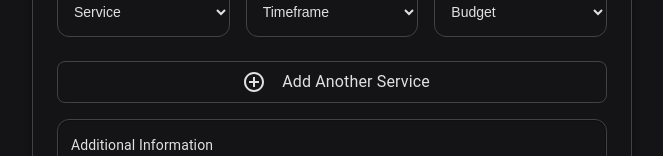
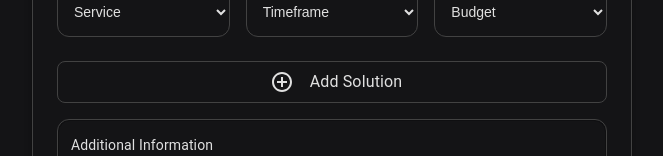
Before and after one commit to web-source-dev/leads, a React (Create React App) app: page /buyer in a window 1280 px wide. Shown: the part 644-800 px from the top of the page, without its empty margins (308-971 px from the left). Built offline with nearby package versions, Linux system fonts and the light colour scheme; the HTML template or start-up script is replaced by a standard one.

Commit message:
Update BuyerForm.jsx

```diff
--- a/src/components/BuyerForm.jsx
+++ b/src/components/BuyerForm.jsx
@@ -534,7 +534,7 @@ const BuyerForm = () => {
             variant="body1"
             sx={{ color: "var(--text-color)", ml: 1, alignSelf: 'center' }}
           >
-            Add Another Service
+            Add Solution
           </Typography>
         </Box>
 
```
